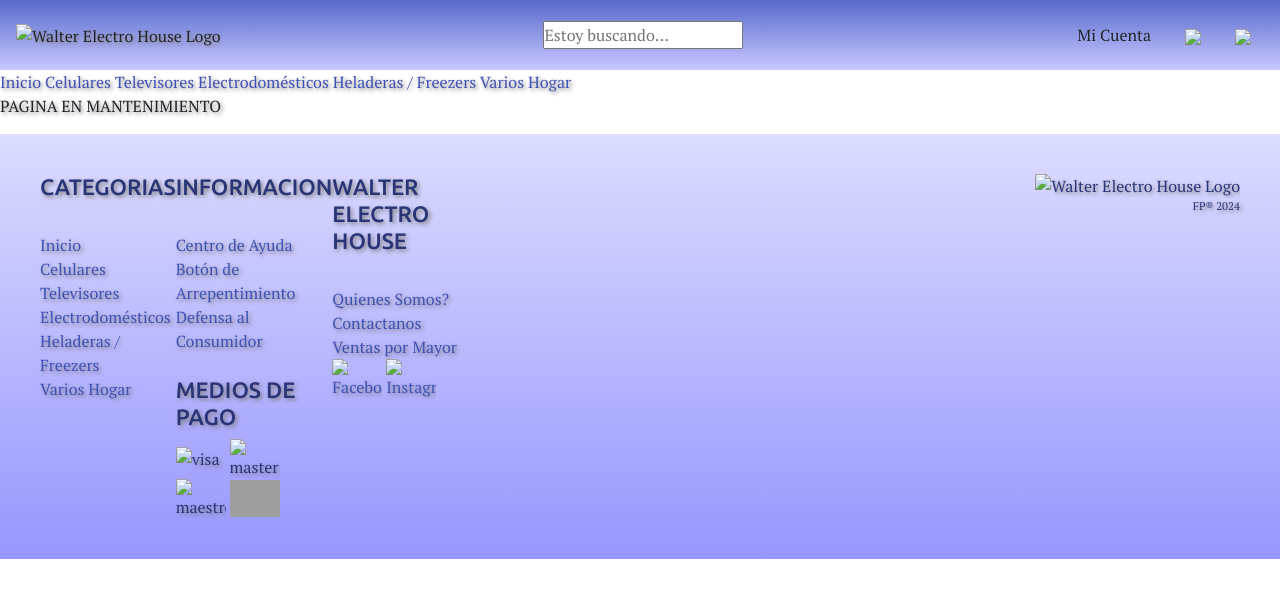
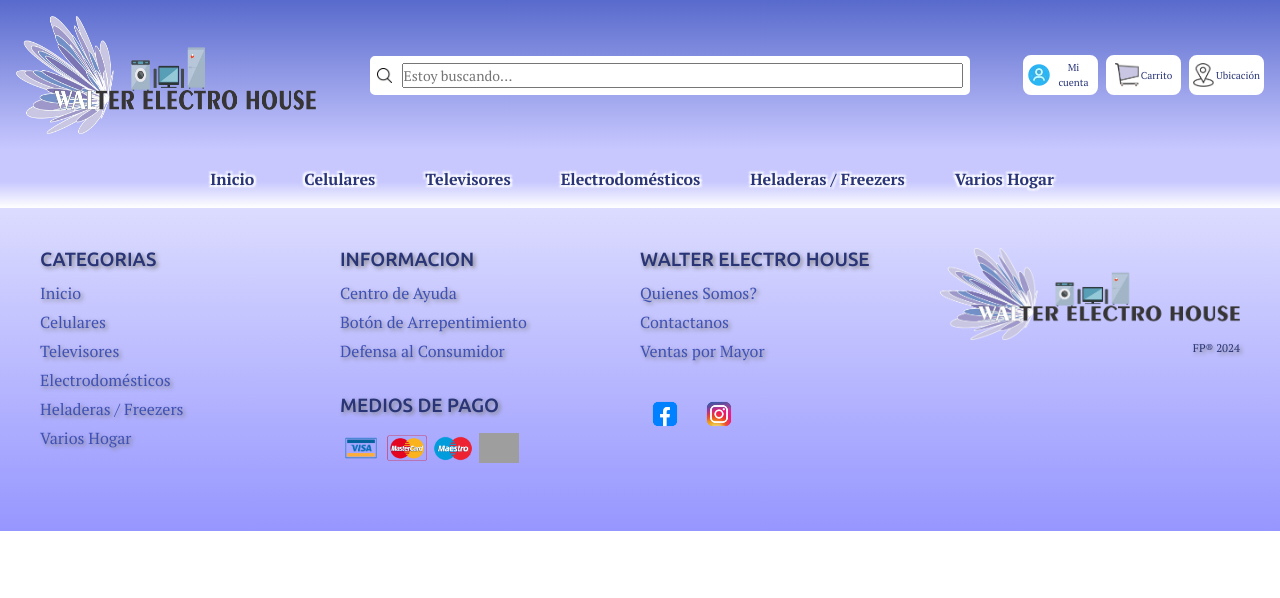
Before and after one commit to fitoparodi/proyectoWEH, a website: page Pages/Carrito/carrito.html in a window 1280 px wide. Drawn offline with nearby package versions, Linux system fonts and the light colour scheme; grey boxes are pictures that could not be loaded; a script that the page names is missing.

Commit message:
paginas con header y footer, falta main

```diff
--- a/Pages/About/walterelectrohouse.html
+++ b/Pages/About/walterelectrohouse.html
@@ -6,89 +6,105 @@
     <meta name="viewport" content="width=device-width, initial-scale=1.0">
     <title>Walter Electro House</title>
     <link rel="stylesheet" href="./../../styles.css">
-    <link rel="icon" href="./../../Assets/favicon.png" type="image/png" class="favicon">
+    <link rel="icon" href="./../../Assets/favicon.webp" type="image/webp" class="favicon">
+    <script src="https://cdn.jsdelivr.net/npm/bootstrap@5.3.2/dist/js/bootstrap.bundle.min.js"></script>
 </head>
 
 <body>
     <header class="header">
-        <div><img class="logoIndex" src="./../../Assets/logoIndex.png" alt="Walter Electro House Logo"></div>
-        <div>
+        <div class="logoHeader"><img src="./../../Assets/logoIndex.webp" alt="Walter Electro House Logo"></div>
+        <div class="barraBusqueda">
             <input type="search" class="buscador" placeholder="Estoy buscando...">
         </div>
         <div class="accionesUI">
-            <button class="btn" onclick="location.href='./../UserID/inicio-de-sesion.html'">Mi Cuenta</button>
-            <button class="btn" onclick="location.href='./../Carrito/carrito.html'">
-                <img src="./../../Assets/carrito.png" class="btnCarrito">
-            </button>
-            <button class="btn">
-                <img src="./../../Assets/ubicacionICO.png" class="btnCarrito">
-            </button>
+            <a class="boton" href="./../UserID/inicio-de-sesion.html">
+                <img src="./../../Assets/account.webp" class="icono">Mi cuenta</a>
+            <a class="boton" href="./../Carrito/carrito.html">
+                <img src="./../../Assets/carrito.webp" class="icono">Carrito</a>
+            <a class="boton">
+                <img src="./../../Assets/ubicacionICO.webp" class="icono">Ubicación</a>
         </div>
     </header>
 
     <!-- menu paginas-->
-    <nav class="menu">
-        <a href="./../../index.html">Inicio</a>
-        <a href="./../celulares.html">Celulares</a>
-        <a href="./../televisores.html">Televisores</a>
-        <a href="./../electrodomesticos.html">Electrodomésticos</a>
-        <a href="./../heladeras.html">Heladeras / Freezers</a>
-        <a href="./../varioshogar.html">Varios Hogar</a>
+    <nav class="navbar navbar-expand-custom">
+        <div class="container-fluid">
+            <button class="navbar-toggler" type="button" data-bs-toggle="collapse" data-bs-target="#navbarNav"
+                aria-controls="navbarNav" aria-expanded="false" aria-label="Toggle navigation">
+                <span class="navbar-toggler-icon"></span>
+            </button>
+            <div class="collapse navbar-collapse" id="navbarNav">
+                <ul class="navbar-nav menu">
+                    <li class="nav-item"><a class="nav-link" href="./../../index.html">Inicio</a></li>
+                    <li class="nav-item"><a class="nav-link" href="./../celulares.html">Celulares</a></li>
+                    <li class="nav-item"><a class="nav-link" href="./../televisores.html">Televisores</a></li>
+                    <li class="nav-item"><a class="nav-link" href="./../electrodomesticos.html">Electrodomésticos</a>
+                    </li>
+                    <li class="nav-item"><a class="nav-link" href="./../heladeras.html">Heladeras / Freezers</a></li>
+                    <li class="nav-item"><a class="nav-link" href="./../varioshogar.html">Varios Hogar</a></li>
+                </ul>
+            </div>
+        </div>
     </nav>
 
+    <!--productos-->
     <main>
-        <div class="contenedorMantenimiento">
-            <div class="mantenimientoGif">
-                <div class="tenor-gif-embed" data-postid="15600354" data-share-method="host" data-aspect-ratio="1"
-                    data-width="100%"></div>
-                <script type="text/javascript" async src="https://tenor.com/embed.js"></script>
-            </div>
-            <p>
-                PAGINA EN MANTENIMIENTO
-            </p>
-        </div>
+
     </main>
 
     <!-- pie de pagina-->
     <footer class="footer">
+        <nav>
             <div class="pie">
                 <h3>CATEGORIAS</h3>
-            <br><a href="./../../index.html">Inicio</a>
-            <br><a href="./../celulares.html">Celulares</a>
-            <br><a href="./../televisores.html">Televisores</a>
-            <br><a href="./../electrodomesticos.html">Electrodomésticos</a>
-            <br><a href="./../heladeras.html">Heladeras / Freezers</a>
-            <br><a href="./../varioshogar.html">Varios Hogar</a>
+                <ul class="listasFooter">
+                    <li><a href="./../../index.html">Inicio</a></li>
+                    <li><a href="./../celulares.html">Celulares</a></li>
+                    <li><a href="./../televisores.html">Televisores</a></li>
+                    <li><a href="./../electrodomesticos.html">Electrodomésticos</a></li>
+                    <li><a href="./../heladeras.html">Heladeras / Freezers</a></li>
+                    <li><a href="./../varioshogar.html">Varios Hogar</a></li>
+                </ul>
             </div>
+        </nav>
+        <nav>
             <div class="pie">
                 <h3>INFORMACION</h3>
-            <br><a href="./../Informacion/centro-de-ayuda.html">Centro de Ayuda</a>
-            <br><a href="./../Informacion/arrepentimiento.html">Botón de Arrepentimiento</a>
-            <br><a href="https://www.gba.gob.ar/defensaconsumidores">Defensa al Consumidor</a>
-            <br>
-            <br>
+                <ul class="listasFooter">
+                    <li><a href="./../Informacion/centro-de-ayuda.html">Centro de Ayuda</a></li>
+                    <li><a href="./../Informacion/arrepentimiento.html">Botón de Arrepentimiento</a></li>
+                    <li><a href="https://www.gba.gob.ar/defensaconsumidores">Defensa al Consumidor</a></li>
+                </ul>
+                <div class="mediosDePago">
                     <h3>MEDIOS DE PAGO</h3>
-            <img src="./../../Assets/visa.png" alt="visa" class="btnTarjetas">
-            <img src="./../../Assets/master.png" alt="master" class="btnTarjetas">
-            <img src="./../../Assets/maestro.png" alt="maestro" class="btnTarjetas">
-            <img src="./../../Assets/btc.png" alt="btc" class="btnTarjetas">
+                    <img src="./../../Assets/visa.webp" alt="visa" class="btnTarjetas">
+                    <img src="./../../Assets/master.webp" alt="master" class="btnTarjetas">
+                    <img src="./../../Assets/maestro.webp" alt="maestro" class="btnTarjetas">
+                    <img src="./../../Assets/btc.webp" alt="btc" class="btnTarjetas">
                 </div>
+            </div>
+        </nav>
+        <nav>
             <div class="pie">
                 <h3>WALTER ELECTRO HOUSE</h3>
-            <br><a href="./../About/walterelectrohouse.html">Quienes Somos?</a>
-            <br><a href="./../About/walterelectrohouse.html#contacto">Contactanos</a>
-            <br><a href="./../About/walterelectrohouse.html#ventaspormayor">Ventas por Mayor</a>
-            <br><a href="https://facebook.com">
-                <img src="./../../Assets/logoFacebook.png" alt="Facebook" class="btnRedSocial"></a>
+                <ul class="listasFooter">
+                    <li><a href="./walterelectrohouse.html">Quienes Somos?</a></li>
+                    <li><a href="./walterelectrohouse.html#contacto">Contactanos</a></li>
+                    <li><a href="./walterelectrohouse.html#ventaspormayor">Ventas por Mayor</a></li>
+                </ul>
+                <div class="redesSociales">
+                    <a href="https://facebook.com">
+                        <img src="./../../Assets/logoFacebook.webp" alt="Facebook" class="btnRedSocial"></a>
                     <a href="https://instagram.com">
-                <img src="./../../Assets/logoIG.png" alt="Instagram" class="btnRedSocial"></a>
+                        <img src="./../../Assets/logoIG.webp" alt="Instagram" class="btnRedSocial"></a>
                 </div>
+            </div>
+        </nav>
         <div class="div_logo_footer">
-            <img src="./../../Assets/logoIndex.png" class="logoFooter" alt="Walter Electro House Logo">
+            <img src="./../../Assets/logoIndex.webp" class="logoFooter" alt="Walter Electro House Logo">
             <p>FP® 2024</p>
         </div>
     </footer>
-
 </body>
 
 </html>
--- a/Pages/Carrito/carrito.html
+++ b/Pages/Carrito/carrito.html
@@ -6,89 +6,105 @@
     <meta name="viewport" content="width=device-width, initial-scale=1.0">
     <title>Walter Electro House</title>
     <link rel="stylesheet" href="./../../styles.css">
-    <link rel="icon" href="./../../Assets/favicon.png" type="image/png" class="favicon">
+    <link rel="icon" href="./../../Assets/favicon.webp" type="image/webp" class="favicon">
+    <script src="https://cdn.jsdelivr.net/npm/bootstrap@5.3.2/dist/js/bootstrap.bundle.min.js"></script>
 </head>
 
 <body>
     <header class="header">
-        <div><img class="logoIndex" src="./../../Assets/logoIndex.png" alt="Walter Electro House Logo"></div>
-        <div>
+        <div class="logoHeader"><img src="./../../Assets/logoIndex.webp" alt="Walter Electro House Logo"></div>
+        <div class="barraBusqueda">
             <input type="search" class="buscador" placeholder="Estoy buscando...">
         </div>
         <div class="accionesUI">
-            <button class="btn" onclick="location.href='./../UserID/inicio-de-sesion.html'">Mi Cuenta</button>
-            <button class="btn" onclick="location.href='./carrito.html'">
-                <img src="./../../Assets/carrito.png" class="btnCarrito">
-            </button>
-            <button class="btn">
-                <img src="./../../Assets/ubicacionICO.png" class="btnCarrito">
-            </button>
+            <a class="boton" href="./../UserID/inicio-de-sesion.html">
+                <img src="./../../Assets/account.webp" class="icono">Mi cuenta</a>
+            <a class="boton" href="./carrito.html">
+                <img src="./../../Assets/carrito.webp" class="icono">Carrito</a>
+            <a class="boton">
+                <img src="./../../Assets/ubicacionICO.webp" class="icono">Ubicación</a>
         </div>
     </header>
 
     <!-- menu paginas-->
-    <nav class="menu">
-        <a href="./../../index.html">Inicio</a>
-        <a href="./../celulares.html">Celulares</a>
-        <a href="./../televisores.html">Televisores</a>
-        <a href="./../electrodomesticos.html">Electrodomésticos</a>
-        <a href="./../heladeras.html">Heladeras / Freezers</a>
-        <a href="./../varioshogar.html">Varios Hogar</a>
+    <nav class="navbar navbar-expand-custom">
+        <div class="container-fluid">
+            <button class="navbar-toggler" type="button" data-bs-toggle="collapse" data-bs-target="#navbarNav"
+                aria-controls="navbarNav" aria-expanded="false" aria-label="Toggle navigation">
+                <span class="navbar-toggler-icon"></span>
+            </button>
+            <div class="collapse navbar-collapse" id="navbarNav">
+                <ul class="navbar-nav menu">
+                    <li class="nav-item"><a class="nav-link" href="./../../index.html">Inicio</a></li>
+                    <li class="nav-item"><a class="nav-link" href="./../celulares.html">Celulares</a></li>
+                    <li class="nav-item"><a class="nav-link" href="./../televisores.html">Televisores</a></li>
+                    <li class="nav-item"><a class="nav-link" href="./../electrodomesticos.html">Electrodomésticos</a>
+                    </li>
+                    <li class="nav-item"><a class="nav-link" href="./../heladeras.html">Heladeras / Freezers</a></li>
+                    <li class="nav-item"><a class="nav-link" href="./../varioshogar.html">Varios Hogar</a></li>
+                </ul>
+            </div>
+        </div>
     </nav>
 
+    <!--productos-->
     <main>
-        <div class="contenedorMantenimiento">
-            <div class="mantenimientoGif">
-                <div class="tenor-gif-embed" data-postid="15600354" data-share-method="host" data-aspect-ratio="1"
-                    data-width="100%"></div>
-                <script type="text/javascript" async src="https://tenor.com/embed.js"></script>
-            </div>
-            <p>
-                PAGINA EN MANTENIMIENTO
-            </p>
-        </div>
+
     </main>
 
     <!-- pie de pagina-->
     <footer class="footer">
+        <nav>
             <div class="pie">
                 <h3>CATEGORIAS</h3>
-            <br><a href="./../../index.html">Inicio</a>
-            <br><a href="./../celulares.html">Celulares</a>
-            <br><a href="./../televisores.html">Televisores</a>
-            <br><a href="./../electrodomesticos.html">Electrodomésticos</a>
-            <br><a href="./../heladeras.html">Heladeras / Freezers</a>
-            <br><a href="./../varioshogar.html">Varios Hogar</a>
+                <ul class="listasFooter">
+                    <li><a href="./../../index.html">Inicio</a></li>
+                    <li><a href="./../celulares.html">Celulares</a></li>
+                    <li><a href="./../televisores.html">Televisores</a></li>
+                    <li><a href="./../electrodomesticos.html">Electrodomésticos</a></li>
+                    <li><a href="./../heladeras.html">Heladeras / Freezers</a></li>
+                    <li><a href="./../varioshogar.html">Varios Hogar</a></li>
+                </ul>
             </div>
+        </nav>
+        <nav>
             <div class="pie">
                 <h3>INFORMACION</h3>
-            <br><a href="./../Informacion/centro-de-ayuda.html">Centro de Ayuda</a>
-            <br><a href="./../Informacion/arrepentimiento.html">Botón de Arrepentimiento</a>
-            <br><a href="https://www.gba.gob.ar/defensaconsumidores">Defensa al Consumidor</a>
-            <br>
-            <br>
+                <ul class="listasFooter">
+                    <li><a href="./../Informacion/centro-de-ayuda.html">Centro de Ayuda</a></li>
+                    <li><a href="./../Informacion/arrepentimiento.html">Botón de Arrepentimiento</a></li>
+                    <li><a href="https://www.gba.gob.ar/defensaconsumidores">Defensa al Consumidor</a></li>
+                </ul>
+                <div class="mediosDePago">
                     <h3>MEDIOS DE PAGO</h3>
-            <img src="./../../Assets/visa.png" alt="visa" class="btnTarjetas">
-            <img src="./../../Assets/master.png" alt="master" class="btnTarjetas">
-            <img src="./../../Assets/maestro.png" alt="maestro" class="btnTarjetas">
-            <img src="./../../Assets/btc.png" alt="btc" class="btnTarjetas">
+                    <img src="./../../Assets/visa.webp" alt="visa" class="btnTarjetas">
+                    <img src="./../../Assets/master.webp" alt="master" class="btnTarjetas">
+                    <img src="./../../Assets/maestro.webp" alt="maestro" class="btnTarjetas">
+                    <img src="./../../Assets/btc.webp" alt="btc" class="btnTarjetas">
                 </div>
+            </div>
+        </nav>
+        <nav>
             <div class="pie">
                 <h3>WALTER ELECTRO HOUSE</h3>
-            <br><a href="./../About/walterelectrohouse.html">Quienes Somos?</a>
-            <br><a href="./../About/walterelectrohouse.html#contacto">Contactanos</a>
-            <br><a href="./../About/walterelectrohouse.html#ventaspormayor">Ventas por Mayor</a>
-            <br><a href="https://facebook.com">
-                <img src="./../../Assets/logoFacebook.png" alt="Facebook" class="btnRedSocial"></a>
+                <ul class="listasFooter">
+                    <li><a href="./../About/walterelectrohouse.html">Quienes Somos?</a></li>
+                    <li><a href="./../About/walterelectrohouse.html#contacto">Contactanos</a></li>
+                    <li><a href="./../About/walterelectrohouse.html#ventaspormayor">Ventas por Mayor</a></li>
+                </ul>
+                <div class="redesSociales">
+                    <a href="https://facebook.com">
+                        <img src="./../../Assets/logoFacebook.webp" alt="Facebook" class="btnRedSocial"></a>
                     <a href="https://instagram.com">
-                <img src="./../../Assets/logoIG.png" alt="Instagram" class="btnRedSocial"></a>
+                        <img src="./../../Assets/logoIG.webp" alt="Instagram" class="btnRedSocial"></a>
                 </div>
+            </div>
+        </nav>
         <div class="div_logo_footer">
-            <img src="./../../Assets/logoIndex.png" class="logoFooter" alt="Walter Electro House Logo">
+            <img src="./../../Assets/logoIndex.webp" class="logoFooter" alt="Walter Electro House Logo">
             <p>FP® 2024</p>
         </div>
     </footer>
-
 </body>
 
 </html>
```
Also changed, not shown: Pages/Informacion/arrepentimiento.html (+66 -50 lines), Pages/Informacion/centro-de-ayuda.html (+66 -50 lines), Pages/UserID/inicio-de-sesion.html (+2 -1 lines), Pages/UserID/registro-de-usuario.html (+2 -1 lines), Pages/celulares.html (+2 -1 lines), Pages/electrodomesticos.html (+2 -1 lines), Pages/heladeras.html (+2 -1 lines), Pages/televisores.html (+2 -1 lines), Pages/varioshogar.html (+2 -1 lines). Lines whose indentation alone changed are shown as unchanged.
